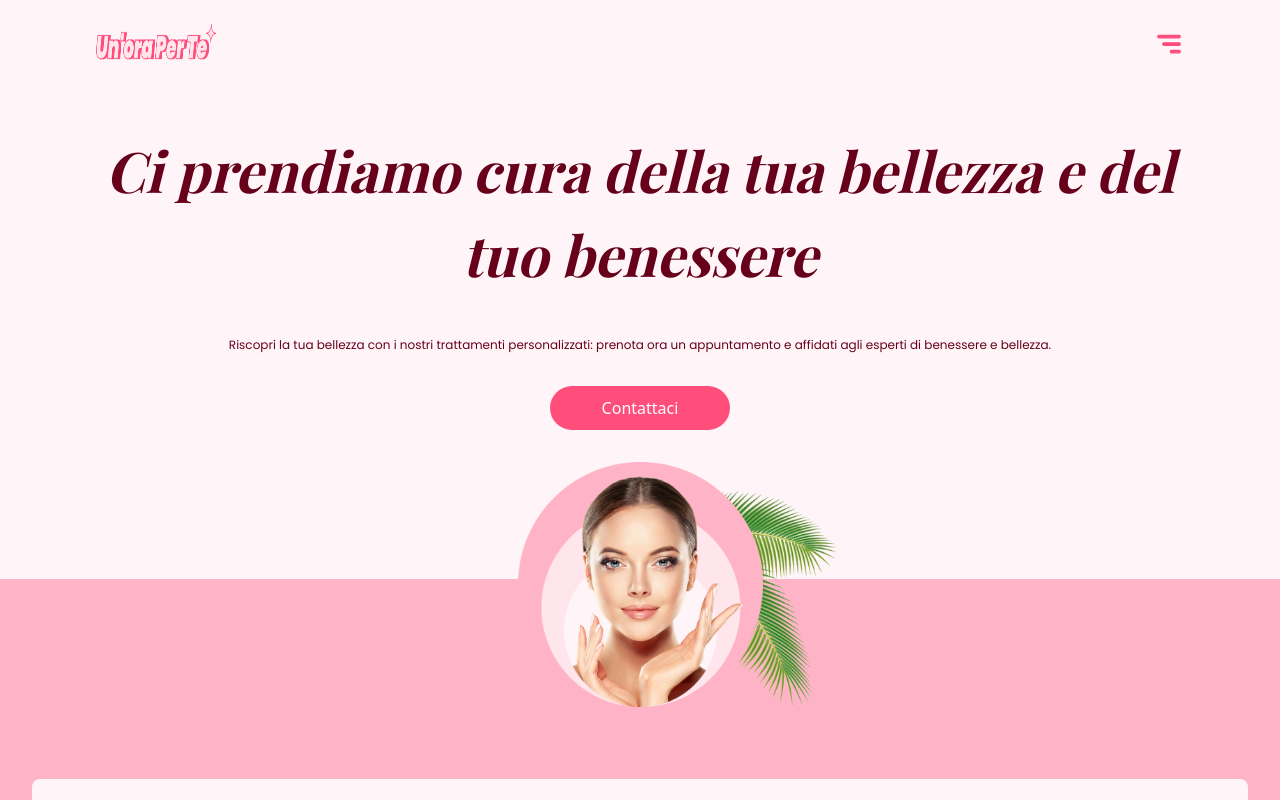
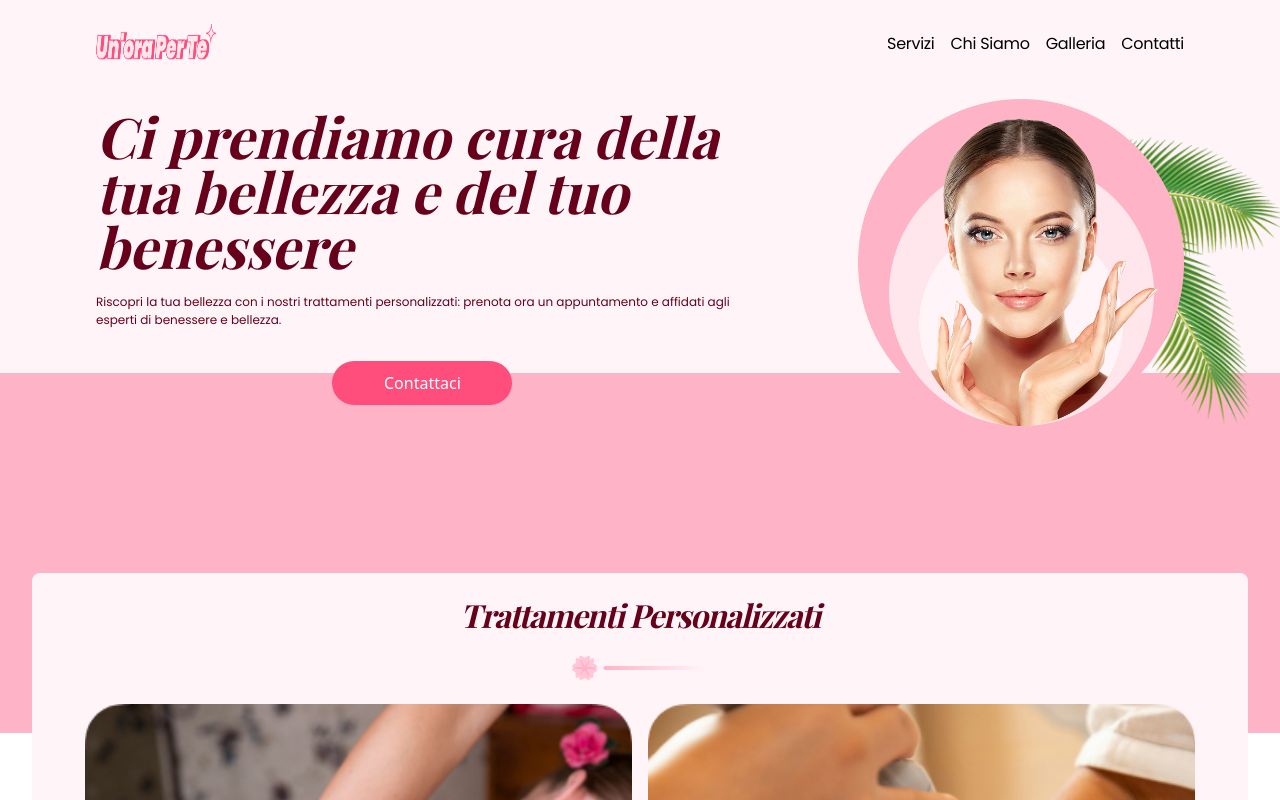
Before and after one commit to Giovanni-Serra-Git/un_ora_per_te, a React (Vite) app: page / in a window 1280 px wide. Shown: the top 800 px of the page. Built offline with nearby package versions, Linux system fonts and the light colour scheme; a web font is replaced by a local one.

Commit message:
working on responsiveness of homepage - mobile done- to do  tablet and desktop

```diff
--- /dev/null
+++ b/src/assets/decoration/decoration.jsx
@@ -0,0 +1,27 @@
+/* eslint-disable react/prop-types */
+
+function Decoration({props}) {
+    return (
+        <div className={props}>
+            <svg width="136" height="24" viewBox="0 0 136 24" fill="none" xmlns="http://www.w3.org/2000/svg">
+            <path opacity="0.5" d="M18.0857 1.66009C18.0857 5.51942 12.7164 12.9169 12.7164 12.9169C12.7164 12.9169 7.34717 5.5166 7.34717 1.66009C7.34717 -2.19643 12.7164 1.87982 12.7164 1.87982C12.7164 1.87982 18.0857 -2.19924 18.0857 1.66009Z" fill="#FF99B8"/>
+            <path opacity="0.5" d="M18.0857 22.3399C18.0857 18.4806 12.7164 11.0831 12.7164 11.0831C12.7164 11.0831 7.34717 18.4834 7.34717 22.3399C7.34717 26.1964 12.7164 22.1202 12.7164 22.1202C12.7164 22.1202 18.0857 26.1993 18.0857 22.3399Z" fill="#FF99B8"/>
+            <path opacity="0.5" d="M24.3648 12.2127C20.9083 13.9282 11.8938 12.407 11.8938 12.407C11.8938 12.407 16.1362 4.30808 19.5927 2.59533C23.0492 0.879754 21.7816 7.50259 21.7816 7.50259C21.7816 7.50259 27.8213 10.4999 24.3648 12.2127Z" fill="#FF99B8"/>
+            <path opacity="0.5" d="M5.84003 21.4046C9.29652 19.6891 13.539 11.5929 13.539 11.5929C13.539 11.5929 4.52447 10.0717 1.06798 11.7873C-2.38852 13.5029 3.65119 16.4974 3.65119 16.4974C3.65119 16.4974 2.38353 23.1202 5.84003 21.4046Z" fill="#FF99B8"/>
+            <path opacity="0.5" d="M18.9477 21.8469C15.6151 19.9032 11.9248 11.5394 11.9248 11.5394C11.9248 11.5394 21.021 10.6267 24.3535 12.5704C27.6861 14.5142 21.4605 17.0974 21.4605 17.0974C21.4605 17.0974 22.2802 23.7878 18.9477 21.8469Z" fill="#FF99B8"/>
+            <path opacity="0.5" d="M1.0793 11.4323C4.41185 13.376 13.508 12.4633 13.508 12.4633C13.508 12.4633 9.82055 4.09956 6.48518 2.15581C3.15264 0.212062 3.97521 6.90251 3.97521 6.90251C3.97521 6.90251 -2.25325 9.48573 1.08212 11.4295L1.0793 11.4323Z" fill="#FF99B8"/>
+            <path d="M15.5448 12.6859C15.5448 14.2155 14.3053 15.4579 12.7728 15.4579C11.2403 15.4579 10.0037 14.2184 10.0037 12.6859C10.0037 11.1534 11.2432 9.91394 12.7728 9.91394C14.3025 9.91394 15.5448 11.1534 15.5448 12.6859Z" fill="#FFB3C6"/>
+            <path fillRule="evenodd" clipRule="evenodd" d="M31.4329 12C31.4329 10.8954 32.3283 10 33.4329 10H133.433C134.537 10 135.433 10.8954 135.433 12C135.433 13.1046 134.537 14 133.433 14H33.4329C32.3283 14 31.4329 13.1046 31.4329 12Z" fill="url(#paint0_linear_70_98)"/>
+            <defs>
+            <linearGradient id="paint0_linear_70_98" x1="33.4329" y1="12.5" x2="133.433" y2="12.5" gradientUnits="userSpaceOnUse">
+            <stop stopColor="#FFB3C6"/>
+            <stop offset="1" stopColor="#FFB3C6" stopOpacity="0"/>
+            </linearGradient>
+            </defs>
+            </svg>
+        </div>
+
+    )
+}
+
+export default Decoration
--- a/src/components/button/button.jsx
+++ b/src/components/button/button.jsx
@@ -3,7 +3,10 @@ import { NavLink } from "react-router-dom"
 
 function Button({title,url}) {
     return (
-        <div className="bg-pink-300 text-white capitalize rounded-full min-w-[180px] fit-content mx-auto py-2.5 px-3 my-8 cursor-pointer hover:bg-pink-400 transition duration-200 linear text-center">
+        <div className="bg-pink-300 text-white capitalize rounded-full min-w-[180px]
+                         fit-content mx-auto py-2.5 px-3 my-8 cursor-pointer
+                         hover:bg-pink-400 transition duration-200 linear text-center
+                         ">
             <NavLink to={url}>{title}</NavLink>
         </div>
     )
--- a/src/components/homepage/homepage.jsx
+++ b/src/components/homepage/homepage.jsx
@@ -1,6 +1,5 @@
 /* eslint-disable react/prop-types */
 import Footer from "../footer/footer"
-import Navbar from "../navbar/navbar"
 import Sidenavbar from "../navbar/sidenavbar"
 import ItemGallery from "./itemGallery"
 import Button from "../button/button"
@@ -9,6 +8,7 @@ import "slick-carousel/slick/slick.css";
 import "slick-carousel/slick/slick-theme.css";
 
 import Slider from "react-slick";
+import Decoration from "../../assets/decoration/decoration"
 
 const imagesToSlide = [
     "1",
@@ -71,25 +71,37 @@ function HomePage() {
         <>
          <div>
 
+            {/* HERO SECTION */}
+
             <div className="bg-pink-100 relative z-20">
                 <div className="container text-center flex flex-col items-center">
                     <Sidenavbar/>
-                    <Navbar />
-                    <h1 className="heading-playfair my-10">Ci prendiamo cura della tua bellezza e del tuo benessere</h1>
-                    <p className="font-Poppins text-[12px] text-brown-100 font-normal">Riscopri la tua bellezza con i nostri trattamenti personalizzati: prenota ora un appuntamento e affidati agli esperti di benessere e bellezza.</p>
-                    <Button title="contattaci" url="/contatti" />
-                    <div className="relative w-[50%] max-w-[245px] z-20">
-                        <img className="relative" src="../../../assets/homepage/woman.png" alt={`${alt} Immagine Donna`} />
-                        <img className=" w-[60%]  absolute left-[70%] top-[10%] -z-1"  src="../../../assets/homepage/plant.png"alt={`${alt}Immagine pianta vicina alla donna`}/>
+                    <div className="flex flex-col items-center md:flex-row md:justify-between">
+
+                        <div className="md:basis-[60%] md:text-left z-40">
+                            <h1 className="heading-playfair my-10 md:my-5 md:leading-[55px]">Ci prendiamo cura della
+                            tua bellezza e del tuo benessere</h1>
+                            <p className="font-Poppins text-[12px] text-brown-100 font-normal">Riscopri la tua bellezza con i nostri trattamenti personalizzati: prenota ora un appuntamento e affidati agli esperti di benessere e bellezza.</p>
+                            <Button title="contattaci" url="/contatti" />
+                        </div>
+
+                        <div className="relative w-[50%] max-w-[245px] z-20 md:max-w-[30%] md:basis-[45%]">
+                            <img className="relative" src="../../../assets/homepage/woman.png" alt={`${alt} Immagine Donna`} />
+                            <img className=" w-[60%]  absolute left-[70%] top-[10%] -z-1"  src="../../../assets/homepage/plant.png"alt={`${alt}Immagine pianta vicina alla donna`}/>
+                        </div>
+
                     </div>
                 </div>
-                <div className="h-[45vh] bg-pink-200 relative mt-[-10%]">
-                </div>
+                <div className="h-[45vh] mt-[-10%] bg-pink-200 relative md:mt-[-5%]"></div>
             </div>
+
+
+            {/* TRATTAMENTI PERSONALIZZATI */}
 
             <div className="container w-[95%] flex flex-col bg-pink-100 rounded-lg mt-[-20vh] relative z-20">
                     <p className="subheading text-brown mt-6 mb-6 text-center text-brown-100">trattamenti personalizzati</p>
-                    <div className="flex flex-col items-center gap-4">
+                    <Decoration props="hidden md:block mx-auto mb-6" />
+                    <div className="flex flex-col items-center gap-4 md:flex-row md:flex-wrap md:justify-center">
                         {
                             gallery.map((item, index) => <ItemGallery key={index} src={item.url} title={item.title} />)
                          }
@@ -100,12 +112,13 @@ function HomePage() {
                 <div className="container flex flex-col items-center">
                     <p className="poppins text-brown-100 text-[14px] letter-spacing-[-0.28px] mb-6 mt-6">più di <span className="text-pink-300 font-bold">10 anni</span> di esperienza</p>
                     <p className="playfair text-brown-100 text-[32px] letter-spacing-[-0.64px] mb-6 mt-6">personale qualificato</p>
+                    <Decoration props="hidden md:block mx-auto mb-6" />
                     <p className="poppins text-brown-100 text-[12px] leading-[140%] font-normal">Lorem ipsum dolor sit amet, consectetur adipiscing elit, sed do eiusmod tempor incididunt ut labore et dolore magna aliqua. Ut enim ad minim veniam, quis nostrud exercitation ullamco laboris nisi ut aliquip ex ea commodo consequat.
                         Duis aute irure dolor in reprehenderit in voluptate velit esse cillum dolore eu fugiat nulla pariatur.</p>
                     <Button url="/chi-siamo" title="conosci lo staff" />
                 </div>
 
-
+               {/* STAFF */}
                 <div className="container flex items-center justify-between mt-10 mb-10">
                     <div className="w-[40%] self-end">
                         <img src="../../../assets/homepage/staff/stone.png" alt={`${alt}Immagine di pietre da massaggio in pila`} />
@@ -121,9 +134,13 @@ function HomePage() {
                             </div>
                         </div>
                 </div>
+
+                {/* MACCHINARI AD ALTA TECNOLOGIA */}
+
                 <div className="bg-brown-100 text-white text-center pt-6 pb-6">
                     <div className="container flex flex-col items-center">
                         <p className="playfair pt-8 pb-8 text-[32px]">macchinari ad alta tecnologia</p>
+                        <Decoration props="hidden md:block mx-auto mb-6" />
                         <p>Lorem ipsum dolor sit amet, consectetur adipiscing elit, sed do eiusmod tempor incididunt ut labore et dolore magna aliqua. Ut enim ad minim veniam, quis nostrud exercitation ullamco laboris nisi ut aliquip ex ea commodo consequat.</p>
                     </div>
                     <div className="container bg-brown-100">
@@ -132,8 +149,12 @@ function HomePage() {
                     </div>
                 </div>
             </div>
+
+            {/* SICUREZZA E IGIENE */}
+
             <div className="container mb-6 mt-6 flex flex-col items-center">
                 <p className="playfair text-brown-100 text-[32px] tracking-[-0.64px] mb-6 mt-6">sicurezza e igiene</p>
+                <Decoration props="hidden md:block mx-auto mb-6" />
                 <p className="poppins text-brown-100 text-[12px] leading-[140%]">Lorem ipsum dolor sit amet, consectetur adipiscing elit, sed do eiusmod tempor incididunt ut labore et dolore magna aliqua. Ut enim ad minim veniam, quis nostrud exercitation ullamco laboris nisi ut aliquip ex ea commodo consequat.
                 Duis aute irure dolor in reprehenderit in voluptate velit esse cillum dolore eu fugiat nulla pariatur.</p>
                 <Button url="/chi-siamo" title="scopri di più" />
--- a/src/components/homepage/itemGallery.jsx
+++ b/src/components/homepage/itemGallery.jsx
@@ -1,8 +1,8 @@
 /* eslint-disable react/prop-types */
 function ItemGallery({src,title}) {
     return (
-        <div className="rounder-lg bg-pink-300 rounded-[10%]">
-            <img src={src} alt={"Centro Estetico - Un ' ora per te " + title} />
+        <div className="rounder-lg bg-pink-300 rounded-[10%] md:w-[45%]">
+            <img className="md:w-full md:object-cover" src={src} alt={"Centro Estetico - Un ' ora per te " + title} />
             <p className="title-gallery-homepage pt-3 pb-3">{title}</p>
         </div>
     )
--- a/src/components/navbar/logo.jsx
+++ b/src/components/navbar/logo.jsx
@@ -1,9 +1,9 @@
 function Logo() {
     return (
-      <>
+      <div>
       <img className="w-[120px] h-[40px]" src="../../assets/navbar/logo.png" alt="Un'ora per te logo" />
 
-      </>
+      </div>
     )
   }
 
--- a/src/components/navbar/navbar.jsx
+++ b/src/components/navbar/navbar.jsx
@@ -1,22 +1,20 @@
 import { NavLink } from "react-router-dom"
-import Logo from "./logo.jsx"
 
 function Navbar() {
 
     return (
-        <ul className="hidden">
-        <Logo />
+        <ul className="hidden md:flex gap-4 text-black poppins font-[18px] font-500">
         <li>
-          <NavLink to="/services">Servizi</NavLink>
+          <NavLink className="hover:text-brown-100 hover:scale-105 hover:font-medium transition-linear duration-200" to="/services">Servizi</NavLink>
         </li>
         <li>
-          <NavLink to="/about">Chi Siamo</NavLink>
+          <NavLink className="hover:text-brown-100 hover:scale-105 hover:font-medium transition-linear duration-200" to="/about">Chi Siamo</NavLink>
         </li>
         <li>
-          <NavLink to="/gallery">Galleria</NavLink>
+          <NavLink className="hover:text-brown-100 hover:scale-105 hover:font-medium transition-linear duration-200" to="/gallery">Galleria</NavLink>
         </li>
         <li>
-          <NavLink to="/contacts">Contatti</NavLink>
+          <NavLink className="hover:text-brown-100 hover:scale-105 hover:font-medium transition-linear duration-200" to="/contacts">Contatti</NavLink>
         </li>
       </ul>
     )
--- a/src/components/navbar/sidenavbar.jsx
+++ b/src/components/navbar/sidenavbar.jsx
@@ -2,10 +2,12 @@
 import { NavLink } from "react-router-dom";
 import Logo from "./logo"
 import { forwardRef, useRef } from "react";
+import Navbar from "../navbar/navbar"
+
 
 function ButtonOpenSidePanel({onClick}) {
   return (
-      <div className="cursor-pointer" onClick={onClick}>
+      <div className=" md:hidden cursor-pointer" onClick={onClick}>
           <svg width="30px" height="30px" viewBox="0 0 24 24" fill="none" xmlns="http://www.w3.org/2000/svg" stroke="#FF4D7C ">
               <g id="SVGRepo_bgCarrier" strokeWidth="0"/>
               <g id="SVGRepo_tracerCarrier" strokeLinecap="round" strokeLinejoin="round"/>
@@ -83,6 +85,7 @@ function Sidenavbar() {
       <nav className="flex justify-between items-center py-6 w-[100%]">
         <Logo />
         <ButtonOpenSidePanel onClick={() => { ref.current.style.width = "100vw" }} />
+        <Navbar />
       </nav>
 
       </>
--- a/src/index.css
+++ b/src/index.css
@@ -16,6 +16,14 @@
   text-transform: capitalize;
 }
 
+.heading-playfair {
+  font-family: theme("fontFamily.PlayFair");
+  font-style: italic;
+  font-size: clamp(40px, calc(40px + (56 - 40) * ((100vw - 350px) / (1024 - 350))), 56px);
+  color: theme("colors.brown.100");
+  font-weight: 700;
+}
+
 @tailwind utilities;
 
 @layer utilities {
@@ -26,14 +34,6 @@
 
     .fit-content {
       width: fit-content;
-    }
-
-    .heading-playfair {
-       font-family: theme("fontFamily.PlayFair");
-       font-style: italic;
-       font-size: clamp(40px, calc(40px + (56 - 40) * ((100vw - 350px) / (1024 - 350))), 56px);
-       color: theme("colors.brown.100");
-       font-weight: 700;
     }
 
     .subheading {
--- a/tailwind.config.js
+++ b/tailwind.config.js
@@ -23,6 +23,10 @@ export default {
       fontFamily: {
         "Poppins": "Poppins",
         "PlayFair": ['Playfair Display', 'serif']
+      },
+      screens: {
+        "md": "950px",
+        "lg": "1100px"
       }
     },
   },
```
